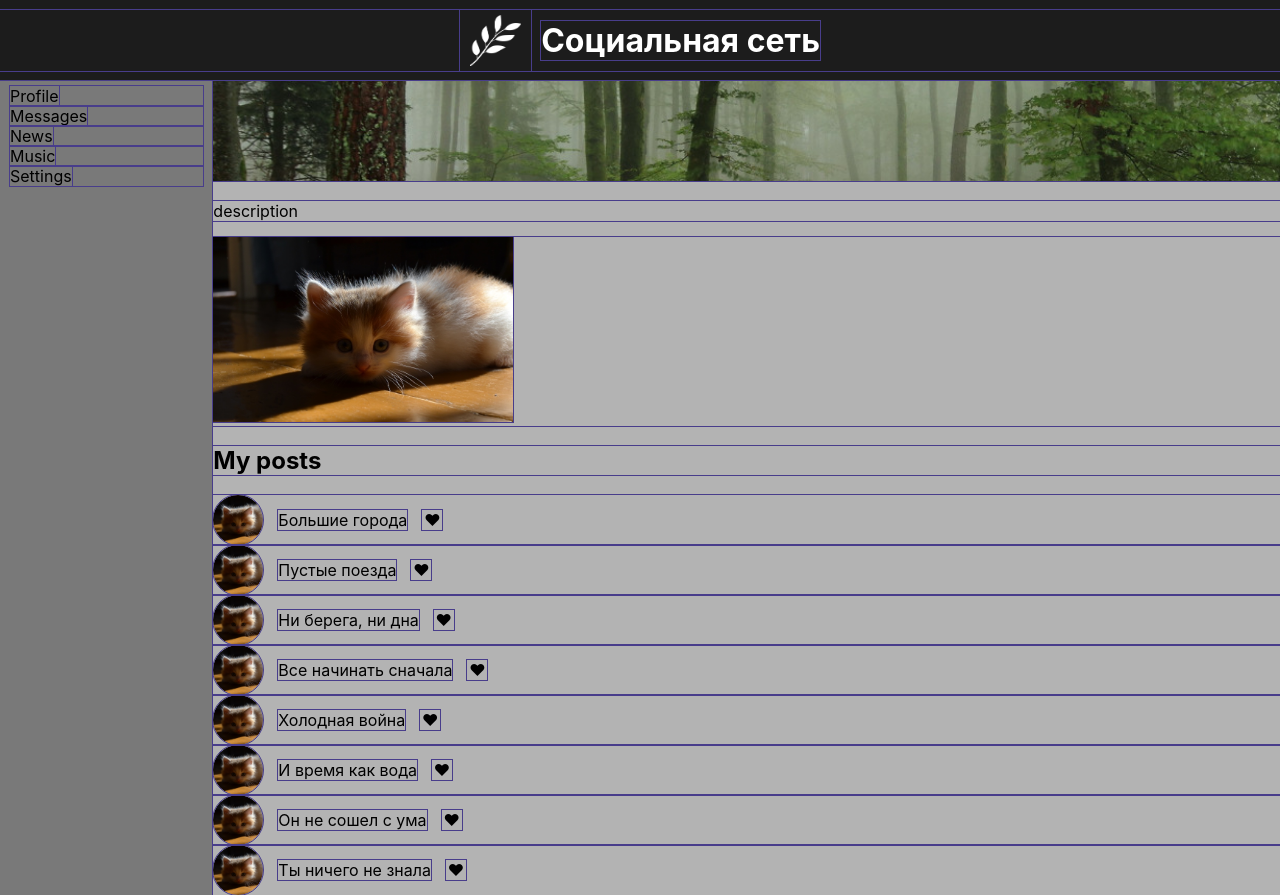
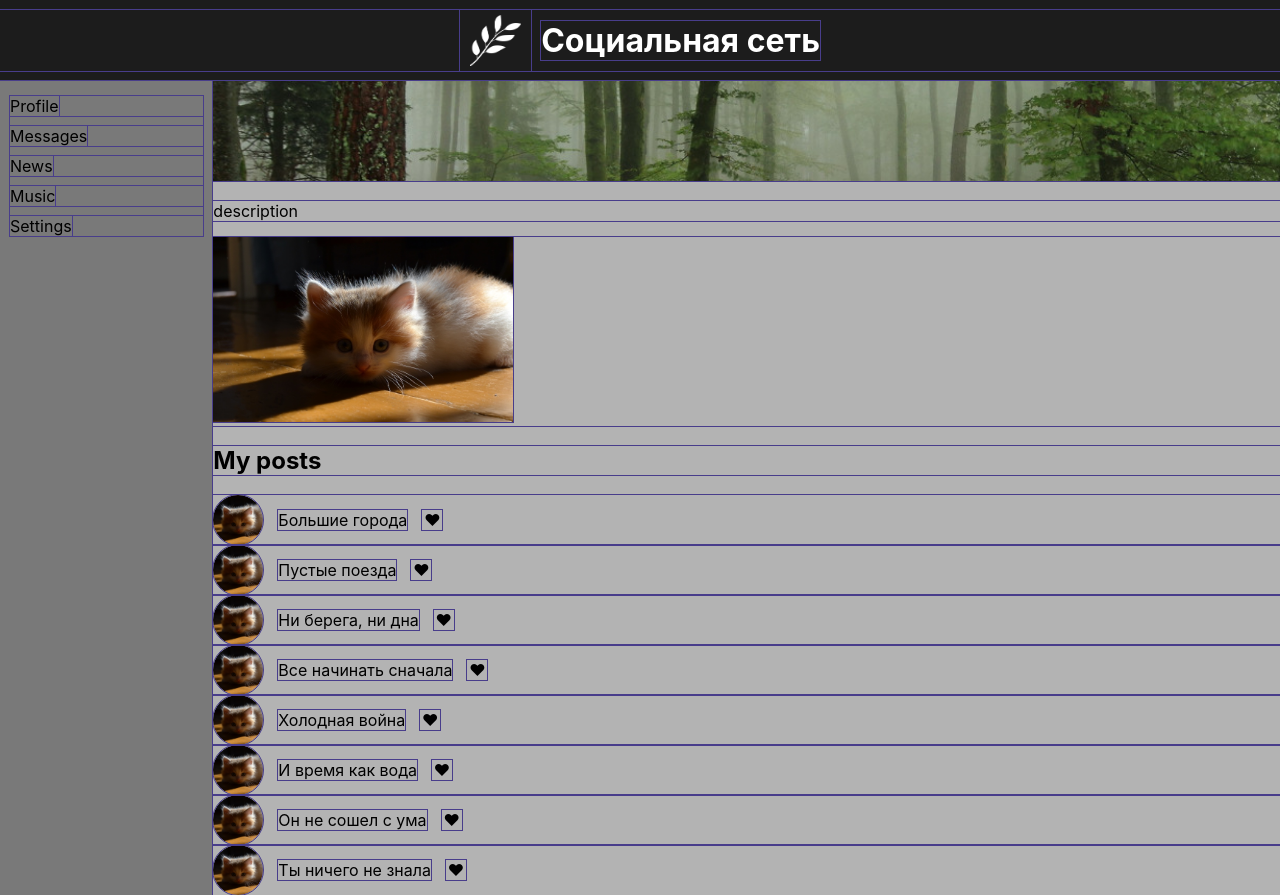
Before and after one commit to ps-fedorova/react-social-network, a React (Create React App) app: page / in a window 1280 px wide. Built offline with nearby package versions, Linux system fonts and the light colour scheme.

Commit message:
feat: add styles to navBar

```diff
--- a/src/App.css
+++ b/src/App.css
@@ -2,7 +2,8 @@
   outline: darkslateblue 1px solid;
 }
 
-.app-wrapper {
+.app {
+  min-height: 100vh;
   display: grid;
   grid-template-areas:
   "header header"
--- a/src/App.js
+++ b/src/App.js
@@ -9,7 +9,7 @@ import "./utils/utils.css"
 
 function App() {
   return (
-    <div className="app-wrapper">
+    <div className="app">
       <Header/>
       <NavBar/>
       <Profile/>
--- a/src/components/NavBar/NavBar.js
+++ b/src/components/NavBar/NavBar.js
@@ -2,24 +2,19 @@ import React from 'react';
 import s from './NavBar.module.css'
 
 const NavBar = () => {
-  return(
-    <nav className={s.nav}>
+  const NavBarItem = ["Profile", "Messages", "News", "Music", "Settings"]
+
+  return (
+    <nav className={s.navBar}>
       <ul className="list">
-        <li>
-          <a className="link">Profile</a>
-        </li>
-        <li>
-          <a className="link">Messages</a>
-        </li>
-        <li>
-          <a className="link">News</a>
-        </li>
-        <li>
-          <a className="link">Music</a>
-        </li>
-        <li>
-          <a className="link">Settings</a>
-        </li>
+        {NavBarItem.map((item, index) => {
+          return (
+            <li key={index} className={s.navBar__item}>
+              <a className="link">{item}</a>
+            </li>
+          )
+        })
+        }
       </ul>
     </nav>
   )
--- a/src/components/NavBar/NavBar.module.css
+++ b/src/components/NavBar/NavBar.module.css
@@ -1,5 +1,9 @@
-.nav {
+.navBar {
   grid-area: nav;
   background-color: #797979;
   padding: 5px 10px;
 }
+
+.navBar__item {
+  margin: 10px auto;
+}
--- a/src/components/Profile/MyPosts/MyPosts.js
+++ b/src/components/Profile/MyPosts/MyPosts.js
@@ -15,6 +15,7 @@ const ARR__POSTS = [
 
 
 const MyPosts = () => {
+
   return (
     <>
       <h2>My posts</h2>
--- a/src/components/Profile/MyPosts/Post/Post.module.css
+++ b/src/components/Profile/MyPosts/Post/Post.module.css
@@ -1,12 +1,12 @@
+.post__item {
+  display: flex;
+}
+
 .post__avatar {
   width: 50px;
   height: 50px;
   object-fit: cover;
   border-radius: 50%;
-}
-
-.post__item {
-  display: flex;
 }
 
 .post__text {
```
Also changed, not shown: 1 other file (tests, documents, lock files or other folders).
